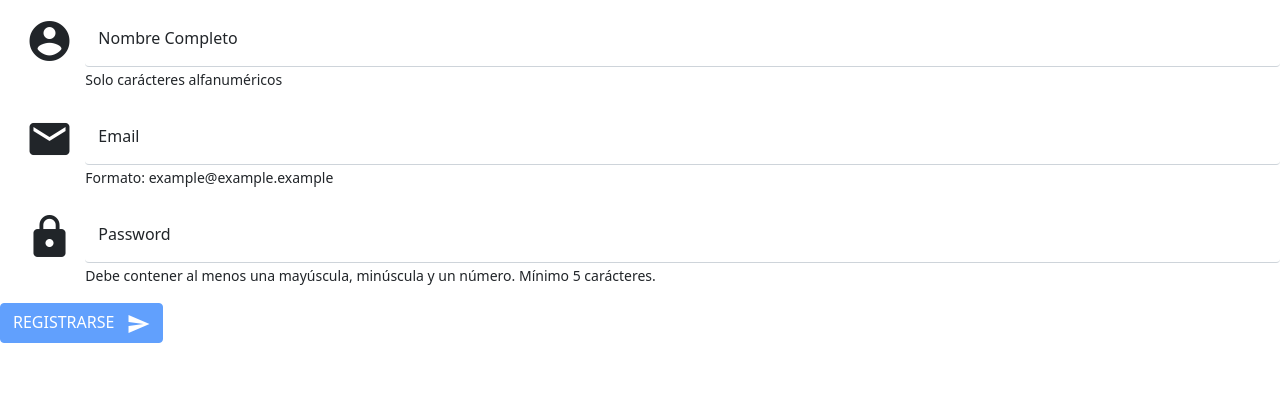
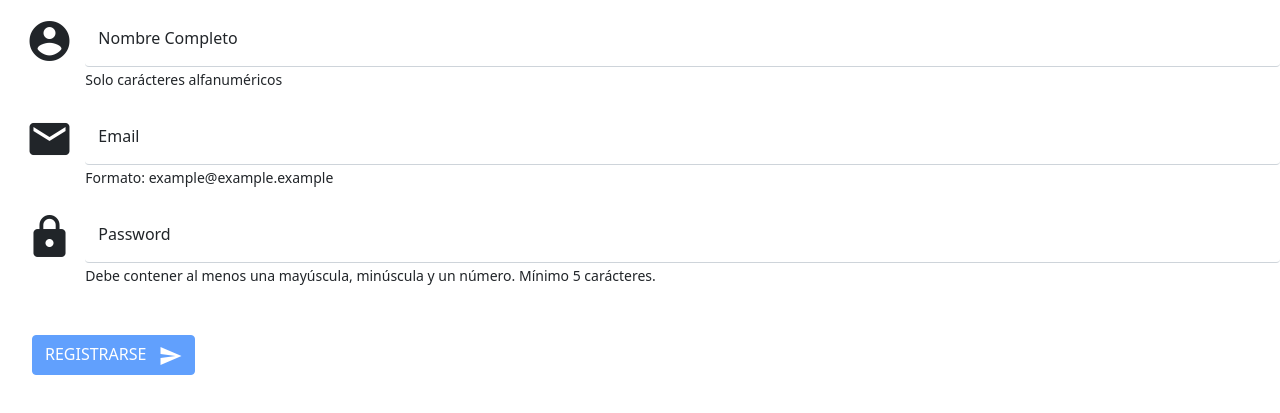
Before and after one commit to loridev/projecteJSM06, a website built with webpack: page src/index.html in a window 1280 px wide. Shown: the part 63-476 px from the top of the page. Built offline with nearby package versions, Linux system fonts and the light colour scheme; no server answers.

Commit message:
margin button
Se me habia olvidado jeje

```diff
--- a/src/css/style.css
+++ b/src/css/style.css
@@ -42,3 +42,7 @@
 .icono {
     font-size: 3em;
 }
+
+.btn {
+    margin: 2.5%;
+}
```
